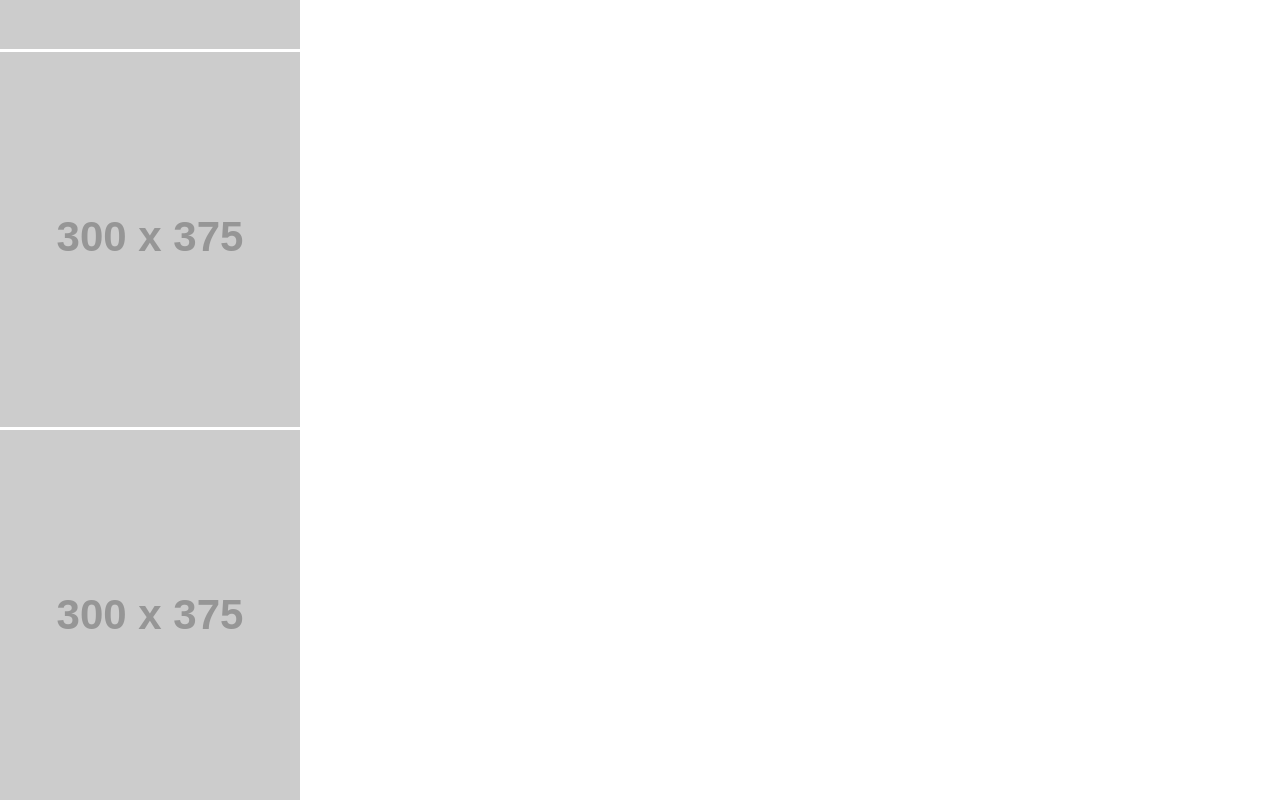
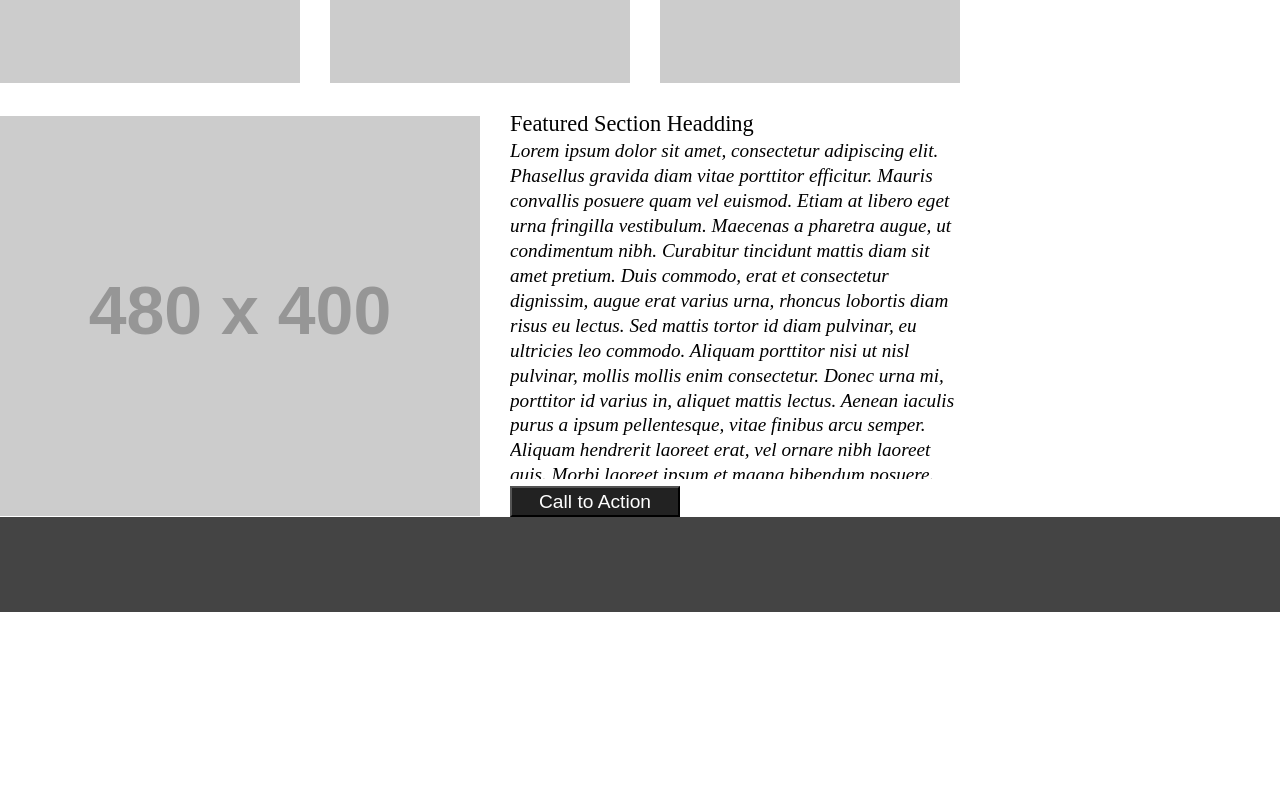
Before and after one commit to MerrybyPractice/201d45-wireframe-1, a plain HTML site: page index.html in a window 1280 px wide. Shown: the part 900-1700 px from the top of the page. After the commit the page ends 1512 px from the top, so only its background shows below. Drawn offline with Linux system fonts and the light colour scheme; placeholder pictures from the web are drawn by us.

Commit message:
final push

```diff
--- a/index.html
+++ b/index.html
@@ -6,7 +6,8 @@
     <link rel = "stylesheet" href = "style.css">
   </head>
 <body>
-  <headder>
+  <header>
+    <div>
         <img src = "https://via.placeholder.com/200x70/222" alt = "logo" >
         <nav>
           <ul>
@@ -21,7 +22,9 @@
             </li>
           </ul>
         </nav>
-  </headder>
+    </div>
+
+  </header>
   <main>
 <img src = "https://via.placeholder.com/960x450/222" alt = "hero">
 <ul>
@@ -30,7 +33,8 @@
   <li><img src = "https://via.placeholder.com/300x375/222" alt = "hero"></li>
 </ul>
 <article>
-  <img src = "https://via.placeholder.com/480x400/222 alt = ">
+  <img src = "https://via.placeholder.com/480x400/222">
+  <section>
   <h3>Featured Section Headding</h3>
   <p>Lorem ipsum dolor sit amet, consectetur adipiscing elit. Phasellus gravida diam vitae porttitor efficitur. Mauris convallis posuere quam vel euismod. Etiam at libero eget urna fringilla vestibulum. Maecenas a pharetra augue, ut condimentum nibh. Curabitur tincidunt mattis diam sit amet pretium. Duis commodo, erat et consectetur dignissim, augue erat varius urna, rhoncus lobortis diam risus eu lectus. Sed mattis tortor id diam pulvinar, eu ultricies leo commodo. Aliquam porttitor nisi ut nisl pulvinar, mollis mollis enim consectetur. Donec urna mi, porttitor id varius in, aliquet mattis lectus. Aenean iaculis purus a ipsum pellentesque, vitae finibus arcu semper. Aliquam hendrerit laoreet erat, vel ornare nibh laoreet quis.
 
@@ -46,6 +50,7 @@
 
       Nullam finibus, erat et dictum sollicitudin, ligula velit rhoncus lacus, at fermentum neque mi a metus. Sed eget urna sapien. Nullam elit ligula, iaculis vel dui vel, molestie euismod justo. Praesent tincidunt velit ut ante pharetra interdum. Nam laoreet, quam vitae semper hendrerit, orci felis interdum augue, et molestie massa purus ac ipsum. Suspendisse potenti. Etiam elit dui, consectetur eu purus eleifend, malesuada aliquam metus. Integer ac sodales nisl. Donec semper arcu id libero vulputate auctor. Mauris non ultrices massa. Aliquam vulputate finibus ante nec mollis.</p>
   <button> Call to Action</button>
+  </section>
 </article>
   </main>
   <footer>
--- a/style.css
+++ b/style.css
@@ -0,0 +1,91 @@
+*{
+  line-height: 100%;
+  box-sizing: border-box;
+}
+header {
+  height: 95px;
+  background: #444444;
+  margin-bottom: 30px;
+
+}
+header div{
+  max-width: 960px;
+  margin: auto;
+}
+header img {
+  display: inline-block;
+  margin: 12.5px 60px, 12.5px 0px;
+
+}
+header nav{
+  display: inline-block;
+  margin: 12.5px 0px;
+  height: 70px;
+  vertical-align: top;
+}
+nav li {
+  display: inline-block;
+  line-height: 70px;
+  margin-right: 60px;
+}
+
+main{
+  max-width: 960px;
+  margin: 0, auto, 30px;
+}
+
+main > img:first-child {
+  margin-bottom: 30px;
+}
+main > ul > li  {
+  float: left;
+  margin-right: 30px
+
+}
+main > ul > li:nth-child(3) {
+  margin-right: 0
+}
+
+main > ul {
+  margin-bottom: 30px;
+  overflow: hidden;
+}
+
+article > img {
+  float: left
+}
+article > section {
+  float: left;
+  width: 480px;
+  padding-left: 30px;
+}
+
+h3{
+  font-size: 1.4em;
+  font-weight: medium;
+  margin-bottom: 7px;
+}
+article{
+  overflow: hidden;
+}
+article p {
+  font-size: 1.2em;
+  font-style: italic;
+  line-height: 1.3em;
+  overflow: auto;
+  height: 340px;
+  margin-bottom: 7px;
+}
+article button {
+  width: 170px;
+  background: #222;
+  color: white;
+  font-size: 1.2em;
+  font-weight: medium;
+  border-radius: 0;
+  height: 1.6em;
+}
+footer {
+  height: 95px;
+  background: #444
+}
```
Lines whose indentation alone changed are shown as unchanged.
